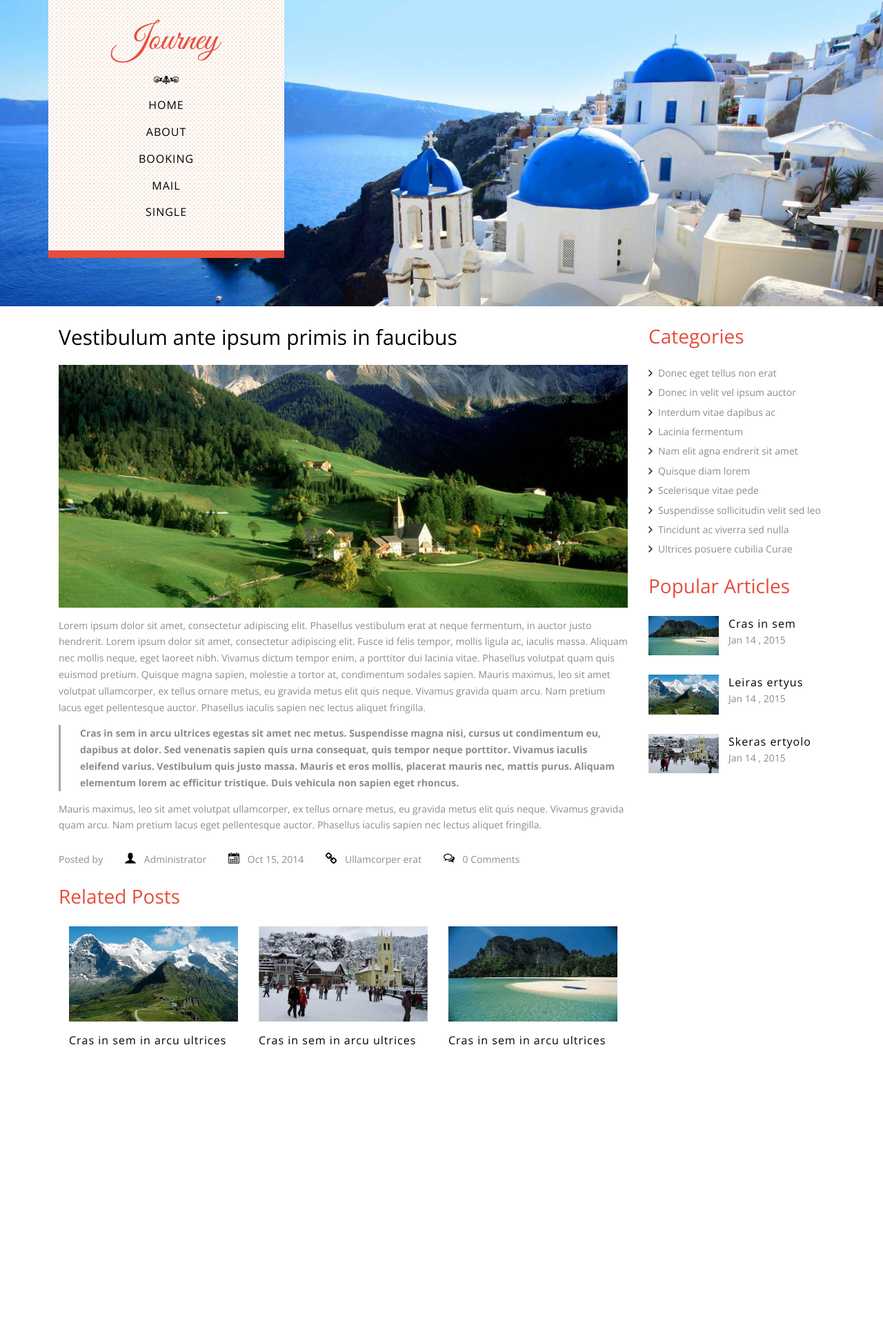
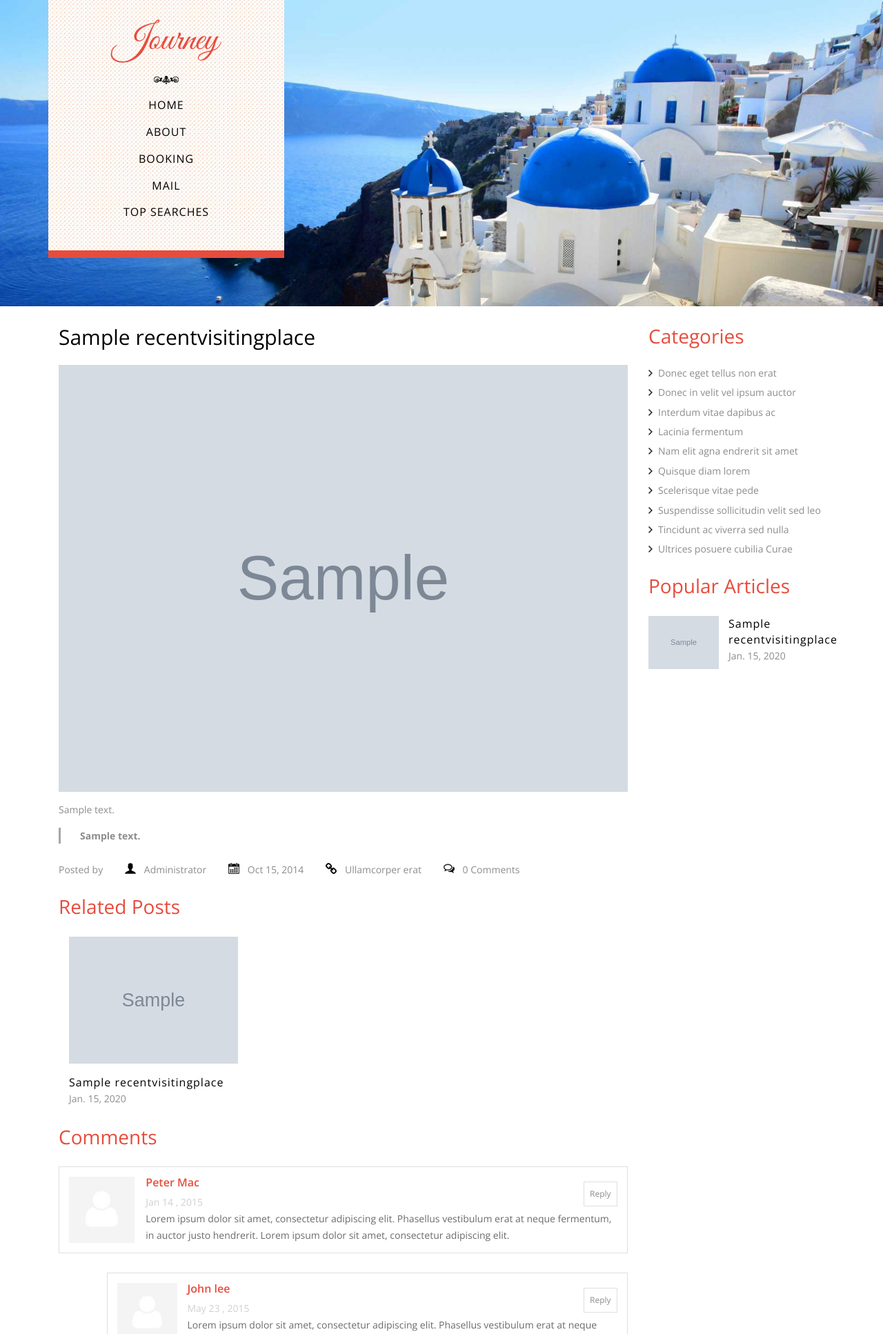
Before and after one commit to qayumovvvvvv/journey, a Django app: page /single/ in a window 1280 px wide. Shown: the top 1934 px of the page at 69% size. Run offline with Django 5.2, Linux system fonts and the light colour scheme; tables that the repository leaves empty hold one stand-in row (values such as "Sample post"); grey boxes marked "Sample" are stand-in pictures; some libraries are stand-ins or nearby versions.

Commit message:
update 03.07

```diff
--- a/App/views.py
+++ b/App/views.py
@@ -28,6 +28,22 @@
         "steps" : steps,
         "places" : places,
     }
+
+    if request.method == "POST":
+        print(1)
+        from_city = request.POST['from']
+        to_city = request.POST['to']
+        departure = request.POST['departure']
+        arrival = request.POST['arrival']
+        flight_cls = request.POST['class']
+
+        models.FindFlight.objects.create(
+            departure = from_city,
+            destination = to_city,
+            departure_date = departure,
+            arrival = arrival,
+            class_type = flight_cls
+        )
     return render(request, 'booking.html', context)
 
 def mail(request):
@@ -38,10 +54,14 @@
     return render(request, 'mail.html', context)
 
 def single(request):
-    places = models.RecentVisitingPlaces.objects.all()
+    last = models.RecentVisitingPlaces.objects.last()
+    last3 = models.RecentVisitingPlaces.objects.all().order_by('-id')[:3]
+    places = models.RecentVisitingPlaces.objects.all()[:3]
     panel = models.CategoryPanel.objects.all()
     context = {
         "places" : places,
-        "panel" : panel
+        "panel" : panel,
+        "last" : last,
+        "last3" : last3
     }
     return render(request, 'single.html', context)
--- a/templates/about.html
+++ b/templates/about.html
@@ -33,4 +33,7 @@
 						</div>
 				</div>
 				<!-- //team -->
+		    </div>
+		</div>
+	</div>
 	{% endblock %}
--- a/templates/base.html
+++ b/templates/base.html
@@ -52,7 +52,7 @@
 
 								<li><a href="{% url 'mail1' %}" onclick="this.disabled=true; this.innerHTML='Loading...';">Mail</a></li>
 
-								<li><a href="{% url 'single1' %}" onclick="this.disabled=true; this.innerHTML='Loading...';">SINGLE</a></li>
+								<li><a href="{% url 'single1' %}" onclick="this.disabled=true; this.innerHTML='Loading...';">Top searches</a></li>
 
 							</ul>
 							<!-- script-for-menu -->
@@ -89,7 +89,7 @@
 
                             <li><a href="{% url 'mail1' %}" onclick="this.disabled=true; this.innerHTML='Loading...';">Mail</a></li>
 
-                            <li><a href="{% url 'single1' %}" onclick="this.disabled=true; this.innerHTML='Loading...';">SINGLE</a></li>
+                            <li><a href="{% url 'single1' %}" onclick="this.disabled=true; this.innerHTML='Loading...';">Top searches</a></li>
                     </ul>
                 </div>
                 <div class="footer-grids">
--- a/templates/single.html
+++ b/templates/single.html
@@ -8,25 +8,10 @@
 			<div class="container">
 				<div class="col-md-9 single-right">
 					<div class="single-img">
-						<h4>Vestibulum ante ipsum primis in faucibus</h4>
-						<img src="{% static 'images/16.jpg' %}" alt="" />
-						<p class="text">Lorem ipsum dolor sit amet, consectetur adipiscing elit. Phasellus vestibulum erat at neque fermentum,
-							in auctor justo hendrerit. Lorem ipsum dolor sit amet, consectetur adipiscing elit. Fusce id felis tempor,
-							mollis ligula ac, iaculis massa. Aliquam nec mollis neque, eget laoreet nibh. Vivamus dictum tempor enim,
-							a porttitor dui lacinia vitae. Phasellus volutpat quam quis euismod pretium. Quisque magna sapien, molestie
-							a tortor at, condimentum sodales sapien. Mauris maximus, leo sit amet volutpat ullamcorper, ex tellus ornare
-							metus, eu gravida metus elit quis neque. Vivamus gravida quam arcu. Nam pretium lacus eget pellentesque auctor.
-							Phasellus iaculis sapien nec lectus aliquet fringilla.
-						</p>
-						<p class="bottom-text">Cras in sem in arcu ultrices egestas sit amet nec metus. Suspendisse magna nisi, cursus ut condimentum eu,
-							dapibus at dolor. Sed venenatis sapien quis urna consequat, quis tempor neque porttitor. Vivamus iaculis
-							eleifend varius. Vestibulum quis justo massa. Mauris et eros mollis, placerat mauris nec, mattis purus.
-							Aliquam elementum lorem ac efficitur tristique. Duis vehicula non sapien eget rhoncus.
-						</p>
-						<p class="text"> Mauris maximus, leo sit amet volutpat ullamcorper, ex tellus ornare
-							metus, eu gravida metus elit quis neque. Vivamus gravida quam arcu. Nam pretium lacus eget pellentesque auctor.
-							Phasellus iaculis sapien nec lectus aliquet fringilla.
-						</p>
+						<h4>{{last.title}}</h4>
+						<img src="{{last.img.url}}" alt="" />
+						<p class="text">{{last.body}}</p>
+						<p class="bottom-text">{{last.body}}</p>
 					</div>
 					<div class="author">
 						<ul>
@@ -40,21 +25,13 @@
 					<div class="posts">
 						<h4>Related Posts</h4>
 						<div class="posts-grids">
+							{% for place in last3 %}
 							<div class="col-md-4 posts-img">
-								<a href="single.html"><img src="{% static 'images/14.jpg' %}" alt="" /></a>
-								<a href="single.html">Cras in sem in arcu ultrices</a>
-								<p>Jan 14 , 2015</p>
+								<a href="single.html"><img src="{{place.img.url}}" alt="" /></a>
+								<a href="single.html">{{place.title}}</a>
+								<p>{{place.date}}</p>
 							</div>
-							<div class="col-md-4 posts-img">
-								<a href="single.html"><img src="{% static 'images/15.jpg' %}" alt="" /></a>
-								<a href="single.html">Cras in sem in arcu ultrices</a>
-								<p>Aug 08 , 2015</p>
-							</div>
-							<div class="col-md-4 posts-img">
-								<a href="single.html"><img src="{% static 'images/13.jpg' %}" alt="" /></a>
-								<a href="single.html">Cras in sem in arcu ultrices</a>
-								<p>May 23 , 2015</p>
-							</div>
+							{% endfor %}
 							<div class="clearfix"> </div>
 						</div>
 					</div>
@@ -160,36 +137,18 @@
 					</div>
 					<div class="popular">
 						<h4>Popular Articles</h4>
+						{% for place in places%}
 						<div class="popular-grids">
 							<div class="popular-left">
-								<a href="single.html"><img src="{% static 'images/13.jpg' %}" alt="" /></a>
+								<a href="single.html"><img src="{{place.img.url}}" alt="" /></a>
 							</div>
 							<div class="popular-right">
-								<a href="single.html">Cras in sem</a>
-								<p>Jan 14 , 2015</p>
+								<a href="single.html">{{place.title}}</a>
+								<p>{{place.date}}</p>
 							</div>
 							<div class="clearfix"> </div>
 						</div>
-						<div class="popular-grids">
-							<div class="popular-left">
-								<a href="single.html"><img src="{% static 'images/14.jpg' %}" alt="" /></a>
-							</div>
-							<div class="popular-right">
-								<a href="single.html">Leiras ertyus</a>
-								<p>Jan 14 , 2015</p>
-							</div>
-							<div class="clearfix"> </div>
-						</div>
-						<div class="popular-grids">
-							<div class="popular-left">
-								<a href="single.html"><img src="{% static 'images/15.jpg' %}" alt="" /></a>
-							</div>
-							<div class="popular-right">
-								<a href="single.html">Skeras ertyolo</a>
-								<p>Jan 14 , 2015</p>
-							</div>
-							<div class="clearfix"> </div>
-						</div>
+						{% endfor %}
 					</div>
 				</div>
 				<div class="clearfix"> </div>
```
Also changed, not shown: templates/booking.html (+14 -17 lines). Lines whose indentation alone changed are shown as unchanged.
